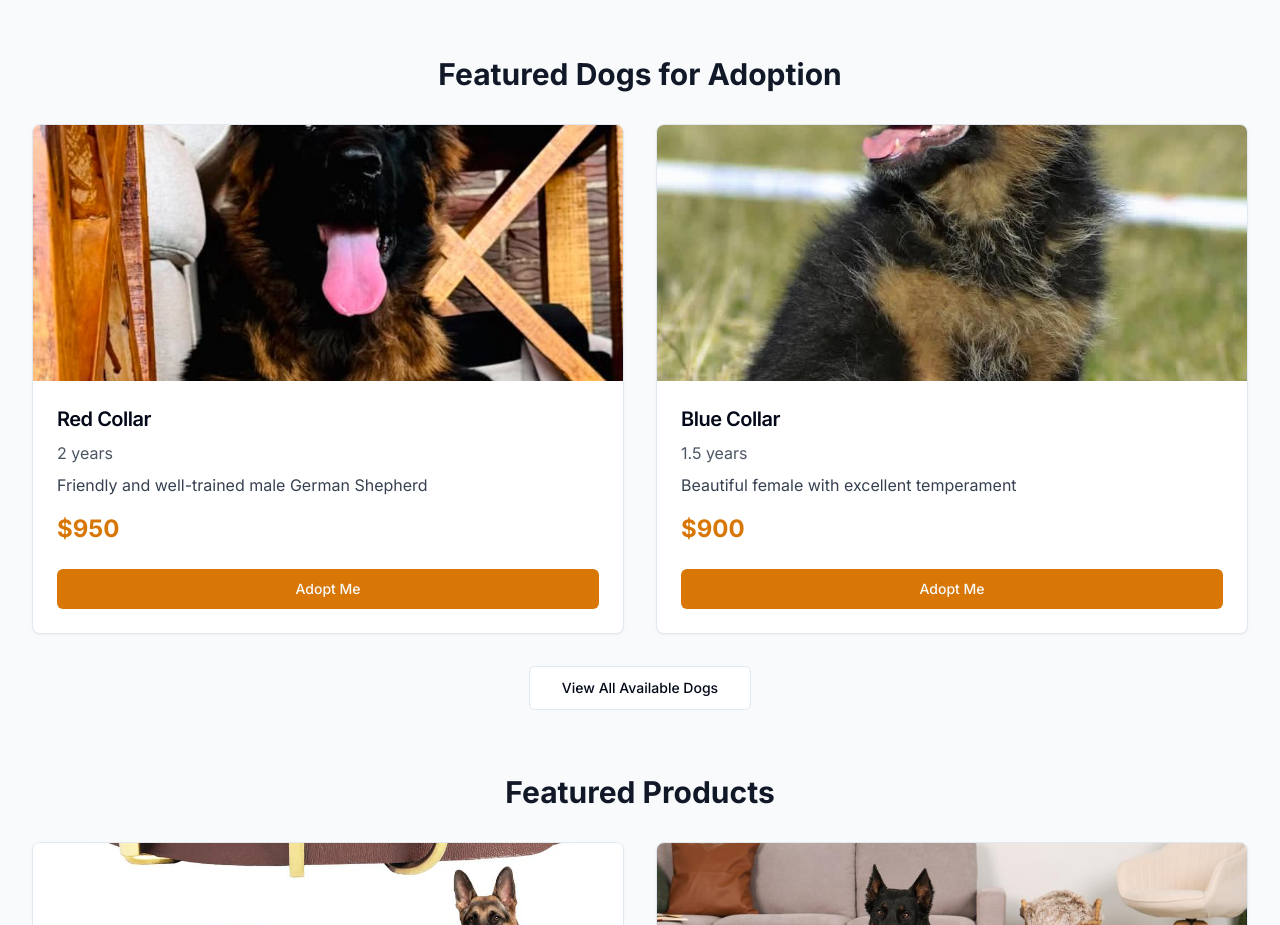
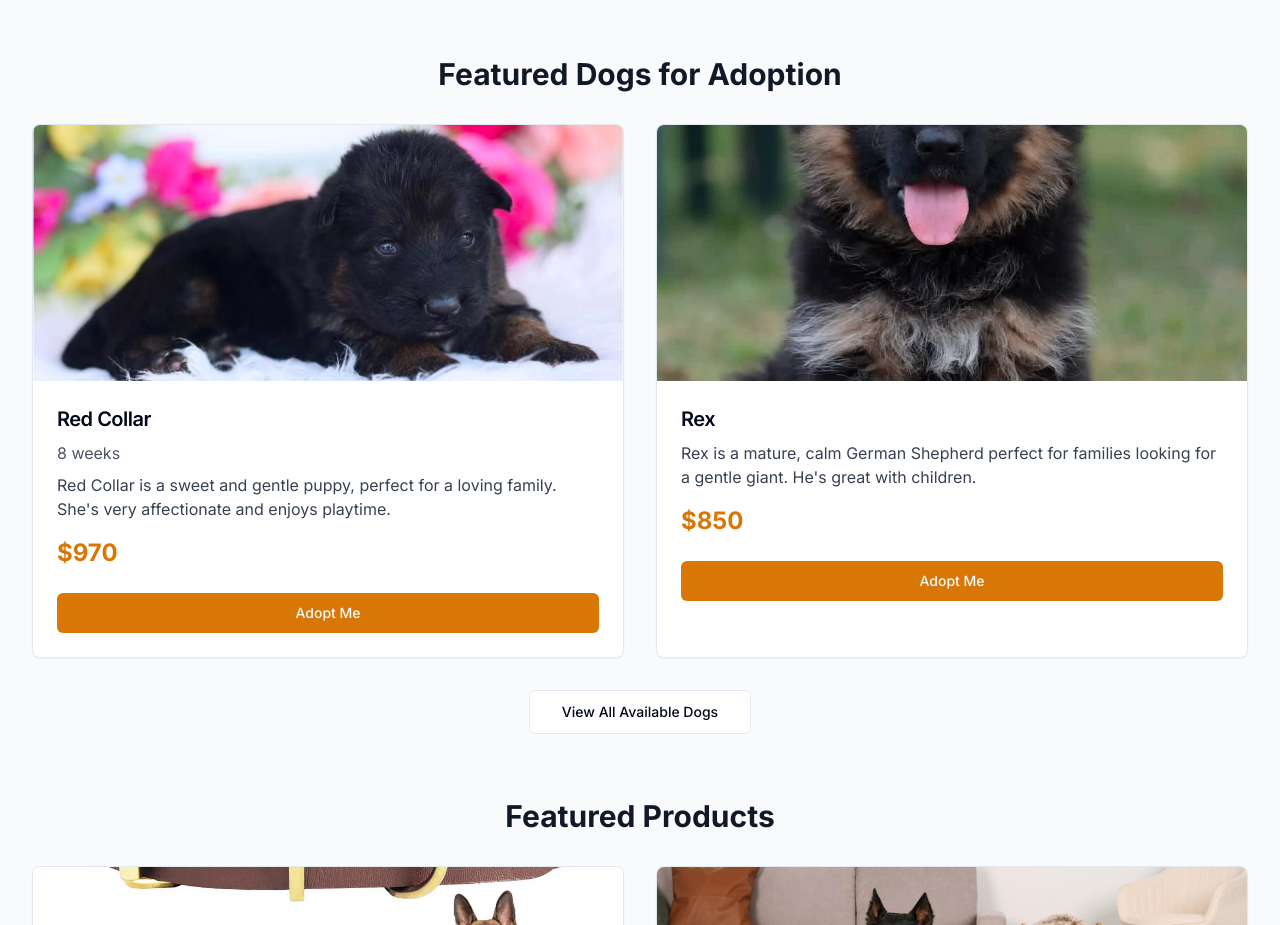
Before and after one commit to bookergsd/bookershepherds, a Next.js app: page / in a window 1280 px wide. Shown: the part 1120-2045 px from the top of the page. Built offline with nearby package versions, Linux system fonts and the light colour scheme.

Commit message:
Final Update

```diff
--- a/components/home/featured-section.tsx
+++ b/components/home/featured-section.tsx
@@ -11,20 +11,20 @@ import ImageModal from "@/components/image-modal" // Import the new ImageModal
 
 const featuredDogs = [
   {
-    id: 1,
-    name: "Red Collar", // Changed from Max
-    age: "2 years",
-    price: 950, // Price adjusted
-    image: "/images/max.jpg",
-    description: "Friendly and well-trained male German Shepherd",
+    id: 8,
+    name: "Red Collar", // Changed from 1
+    age: "8 weeks",
+    price: 970, // Price adjusted
+    image: "/images/red-collar-female.jpeg",
+    description: "Red Collar is a sweet and gentle puppy, perfect for a loving family. She's very affectionate and enjoys playtime.",
   },
   {
-    id: 2,
-    name: "Blue Collar", // Changed from Luna
-    age: "1.5 years",
-    price: 900, // Price adjusted
-    image: "/images/luna.jpg",
-    description: "Beautiful female with excellent temperament",
+    id: 3,
+    name: "Rex", // Changed from Luna
+    gender: "Male",
+    price: 850, // Price adjusted
+    image: "/images/rex.jpg",
+    description: "Rex is a mature, calm German Shepherd perfect for families looking for a gentle giant. He's great with children.",
   },
 ]
 
```
